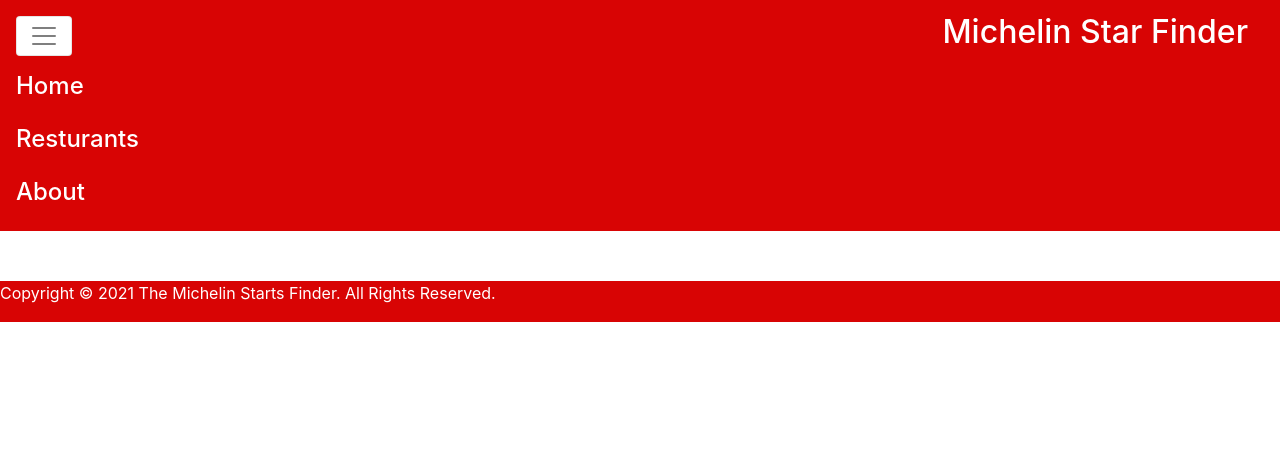
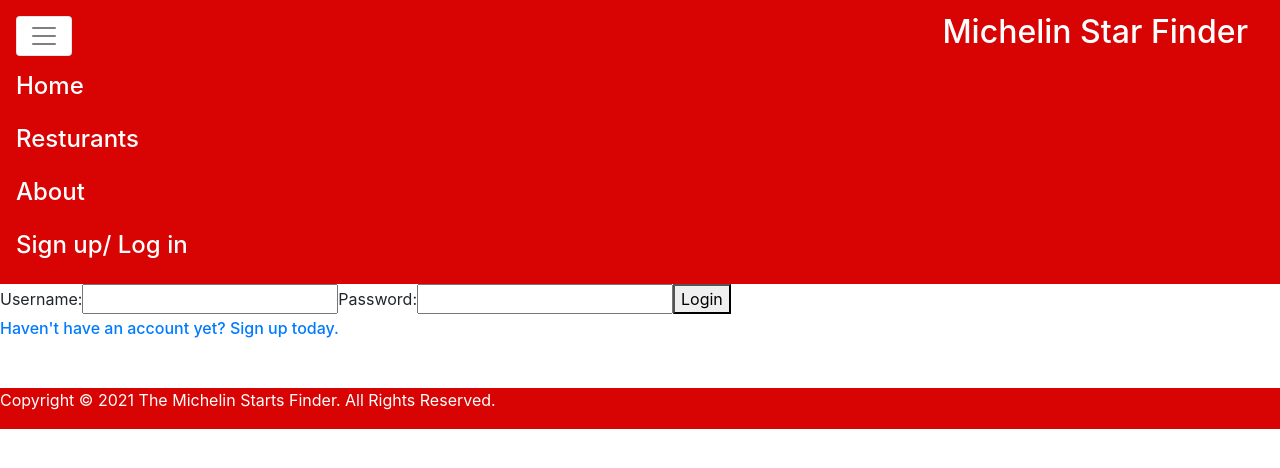
Before and after one commit to the-nerds-herd/michelin-frontend, a React (Create React App) app: page /user/login in a window 1280 px wide. Both pictures are taken after a click on the button 44 px from the left and 36 px from the top of the page. Shown: the top 468 px of the page. Built offline with nearby package versions, Linux system fonts and the light colour scheme.

Commit message:
complete user auth frontend

```diff
--- a/src/App.js
+++ b/src/App.js
@@ -1,14 +1,15 @@
-
 import { BrowserRouter as Router, Route, Switch } from 'react-router-dom';
 import Home from './components/Home/Home';
-import Navi from './components/Navi/Navi'
+import Navi from './components/Navi/Navi';
 import RestaurantID from './components/RestaurantID/RestaurantID';
 import Star from './components/Star/Stars';
 import OneStar from './components/Star/OneStar';
 import TwoStars from './components/Star/TwoStars';
 import ThreeStars from './components/Star/ThreeStars';
 import ReviewForm from './components/ReviewForm/ReviewForm';
-import About from './components/About'
+import About from './components/About';
+import UserLogin from './components/User/UserLogin';
+import SignUp from './components/User/SignUp';
 
 import 'bootstrap/dist/css/bootstrap.min.css';
 import Footer from './components/Footer';
@@ -16,12 +17,11 @@
 function App() {
 	return (
 		<div className='App'>
-			<header className='App-header'>
-			</header>
+			<header className='App-header'></header>
 			<main>
 				<Navi />
 				<Route path='/' exact component={Home} />
-				<Route path='/about' exact component={About}/>
+				<Route path='/about' exact component={About} />
 				<Route path='/restaurants' exact component={Star} />
 				<Route path='/onestar' exact component={OneStar} />
 				<Route path='/twostars' exact component={TwoStars} />
@@ -31,13 +31,13 @@
 					path='/restaurants/:id/:name/add-review'
 					component={ReviewForm}
 				/>
-
+				<Route path='/user/login' exact component={UserLogin} />
+				<Route path='/user/signup' exact component={SignUp} />
 			</main>
 
 			<footer>
 				<Footer />
 			</footer>
-
 		</div>
 	);
 }
--- a/src/components/Navi/Navi.js
+++ b/src/components/Navi/Navi.js
@@ -1,5 +1,5 @@
 import React from 'react';
-import { Nav, Navbar} from 'react-bootstrap'
+import { Nav, Navbar } from 'react-bootstrap';
 
 const Navi = () => {
 	return (
@@ -22,7 +22,9 @@
 							<h4 className='link-text'>About</h4>
 						</Nav.Link>
 
-
+						<Nav.Link href='/user/login'>
+							<h4 className='link-text'>Sign up/ Log in</h4>
+						</Nav.Link>
 					</Nav>
 				</Navbar.Collapse>
 			</Navbar>
--- a/src/components/RestaurantID/RestaurantID.js
+++ b/src/components/RestaurantID/RestaurantID.js
@@ -25,8 +25,14 @@
 	const handleDelete = (event) => {
 		event.preventDefault();
 		const id = event.target.attributes.class.nodeValue;
-		axios
-			.delete(`${APIurl}/reviews/${id}`)
+
+		axios({
+			url: `${APIurl}/reviews/${id}`,
+			method: 'DELETE',
+			headers: {
+				Authorization: `Bearer ${localStorage.getItem('token')}`,
+			},
+		})
 			.then(() => {
 				getData();
 			})
--- a/src/components/RestaurantID/Update.js
+++ b/src/components/RestaurantID/Update.js
@@ -16,13 +16,22 @@
 	const handleUpdate = (event) => {
 		event.preventDefault();
 		const id = review._id;
-		axios
-			.put(`${APIurl}/reviews/${id}`, reviews)
+
+		axios({
+			url: `${APIurl}/reviews/${id}`,
+			method: 'PUT',
+			headers: {
+				Authorization: `Bearer ${localStorage.getItem('token')}`,
+			},
+			data: reviews,
+		})
+			// .put(`${APIurl}/reviews/${id}`, reviews)
 			.then(() => {
 				getData();
 			})
 			.catch(console.error);
 	};
+
 	const handleChange = (event) => {
 		setReviews({ ...reviews, [event.target.id]: event.target.value });
 	};
--- a/src/components/ReviewForm/ReviewForm.js
+++ b/src/components/ReviewForm/ReviewForm.js
@@ -28,8 +28,14 @@
 
 	const handleSubmit = (event) => {
 		event.preventDefault();
-		axios
-			.post(`${APIurl}/reviews`, review)
+		axios({
+			url: `${APIurl}/reviews`,
+			method: 'POST',
+			headers: {
+				Authorization: `Bearer ${localStorage.getItem('token')}`,
+			},
+			data: review,
+		})
 			.then(() => {
 				setReview(initialState);
 				history.push(`/restaurants/${match.params.id}`);
--- /dev/null
+++ b/src/components/User/SignUp.js
@@ -0,0 +1,57 @@
+import React, { useState } from 'react';
+import { Link } from 'react-router-dom';
+// import { useHistory } from 'react-router-dom';
+import axios from 'axios';
+import APIurl from '../../config';
+
+function SignUp() {
+	const initialState = { name: '', password: '' };
+	const [formState, setFormState] = useState(initialState);
+	const [user, setUser] = useState('');
+
+	const handleChange = (event) => {
+		setFormState({ ...formState, [event.target.id]: event.target.value });
+	};
+
+	const handleSubmit = (event) => {
+		event.preventDefault();
+		axios
+			.post(`${APIurl}/users/signup`, formState)
+			.then(() => {
+				setUser(formState.name);
+				setFormState(initialState);
+				// history.push('/');
+			})
+			.catch(console.error);
+	};
+
+	return (
+		<div>
+			<form onSubmit={handleSubmit}>
+				<label htmlFor='username'>Username:</label>
+				<input
+					id='name'
+					type='text'
+					onChange={handleChange}
+					value={formState.name}
+				/>
+				<label htmlFor='password'>Password:</label>
+				<input
+					id='password'
+					type='password'
+					onChange={handleChange}
+					value={formState.password}
+				/>
+				<button type='submit'>Sign Up</button>
+			</form>
+			{user ? (
+				<p>
+					Welcome {user}! Please login <Link to='/user/login'>here</Link>
+				</p>
+			) : (
+				''
+			)}
+		</div>
+	);
+}
+export default SignUp;
--- /dev/null
+++ b/src/components/User/UserLogin.js
@@ -0,0 +1,63 @@
+import React, { useState } from 'react';
+import { Link } from 'react-router-dom';
+// import { useHistory } from 'react-router-dom';
+import axios from 'axios';
+import APIurl from '../../config';
+
+function LoginPage() {
+	const initialState = { name: '', password: '' };
+	const [formState, setFormState] = useState(initialState);
+	const [user, setUser] = useState('');
+	const [error, setError] = useState(false);
+
+	const handleChange = (event) => {
+		setFormState({ ...formState, [event.target.id]: event.target.value });
+	};
+
+	const handleSubmit = (event) => {
+		event.preventDefault();
+		axios
+			.post(`${APIurl}/users/signin`, formState)
+			.then(({ data }) => {
+				localStorage.setItem('token', data.token);
+				localStorage.setItem('expiration', Date.now() + 3600);
+			})
+			.then(() => {
+				setUser(formState.name);
+				setFormState(initialState);
+				// history.push('/');
+			})
+			.catch(() => setError(true));
+	};
+
+	return (
+		<div>
+			<form onSubmit={handleSubmit}>
+				<label htmlFor='username'>Username:</label>
+				<input
+					id='name'
+					type='text'
+					onChange={handleChange}
+					value={formState.name}
+				/>
+				<label htmlFor='password'>Password:</label>
+				<input
+					id='password'
+					type='password'
+					onChange={handleChange}
+					value={formState.password}
+				/>
+				<button type='submit'>Login</button>
+			</form>
+			{user ? (
+				<p>Welcome back {user}</p>
+			) : (
+				<Link to={'/user/signup'}>
+					<h6>Haven't have an account yet? Sign up today.</h6>
+				</Link>
+			)}
+			{error ? <p>The provided username or password is incorrect</p> : ''}
+		</div>
+	);
+}
+export default LoginPage;
--- a/src/config.js
+++ b/src/config.js
@@ -1,5 +1,5 @@
-const APIurl = 'https://michelin-restaurants-finder.herokuapp.com/restaurants';
+// const APIurl = 'https://michelin-restaurants-finder.herokuapp.com/restaurants';
 
-// const APIurl = 'http://localhost:8800/restaurants';
+const APIurl = 'http://localhost:8800/restaurants';
 
 export default APIurl;
```
Lines whose indentation alone changed are shown as unchanged.
